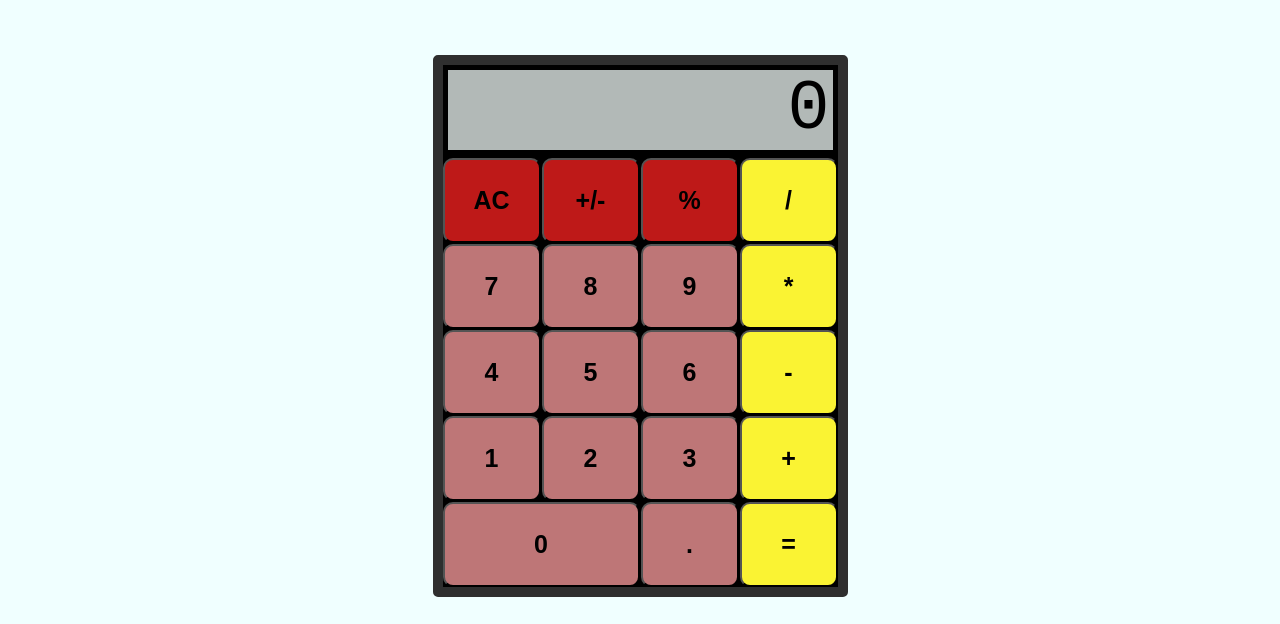
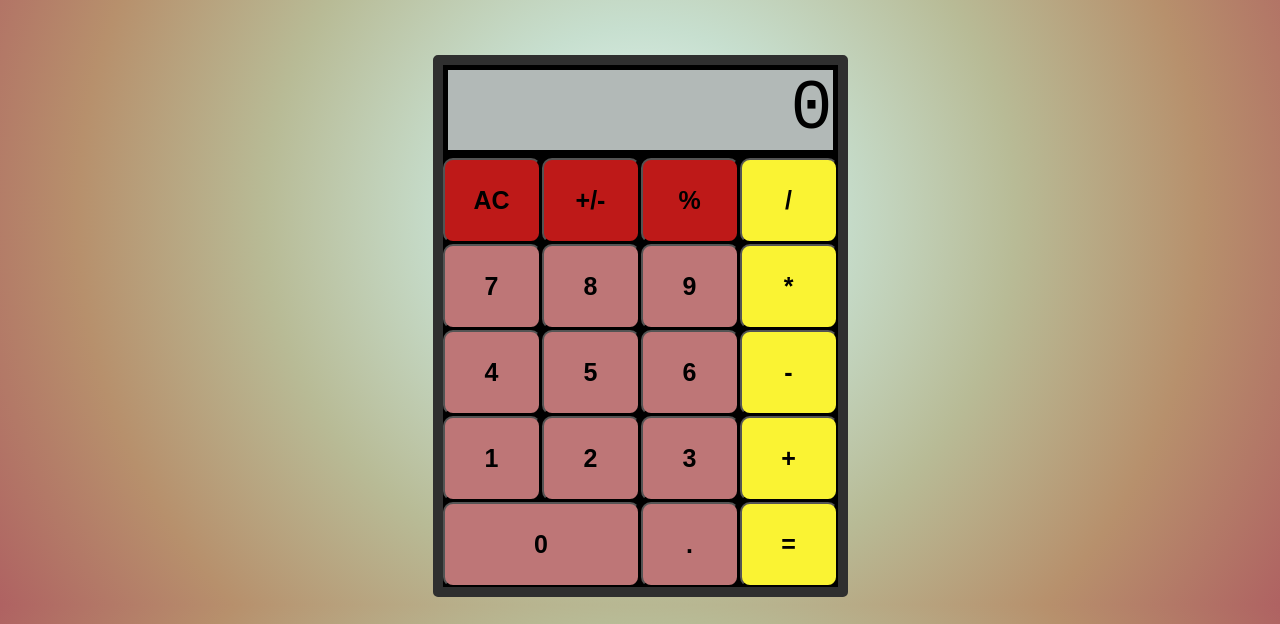
Before and after one commit to AlexScottMartinez/calculator, a plain HTML site: page index.html in a window 1280 px wide. Shown: the part 176-800 px from the top of the page. Drawn offline with Linux system fonts and the light colour scheme.

Commit message:
update the background of the page

```diff
--- a/styles.css
+++ b/styles.css
@@ -3,7 +3,7 @@ body {
   flex-direction: column;
   align-items: center;
   font-family: monospace, sans-serif;
-  background-color: #f0ffff;
+  background: radial-gradient(circle, #f0ffff, #c7dfcf, #b8bb96, #b7906c, #af6262);;
 
   h1 {
     font-size: 90px;
@@ -28,7 +28,7 @@ body {
       margin-left: 5px;
       margin-top: 5px;
       margin-bottom: 8px;
-      text-indent: 340px;
+      text-align: end;
       font-size: 70px;
     }
 
```
